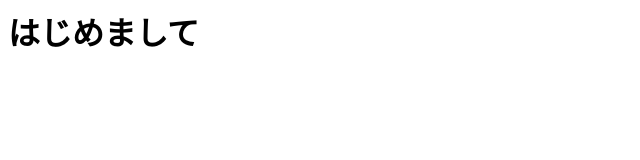
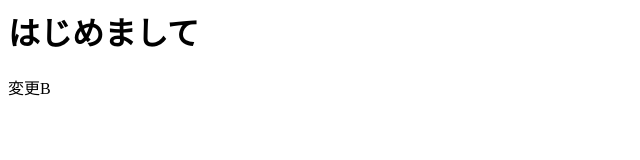
Before and after one commit to yukiphoto1002-cpu/git_project, a plain HTML site: page index.html in a window 1280 px wide. Shown: the full height of the page, 0-640 px from the left. Drawn offline with Linux system fonts and the light colour scheme.

Commit message:
main:変更B

```diff
--- a/index.html
+++ b/index.html
@@ -1 +1 @@
-<h1>はじめまして</h1>
+<h1>はじめまして</h1><p>変更B</p>
```
